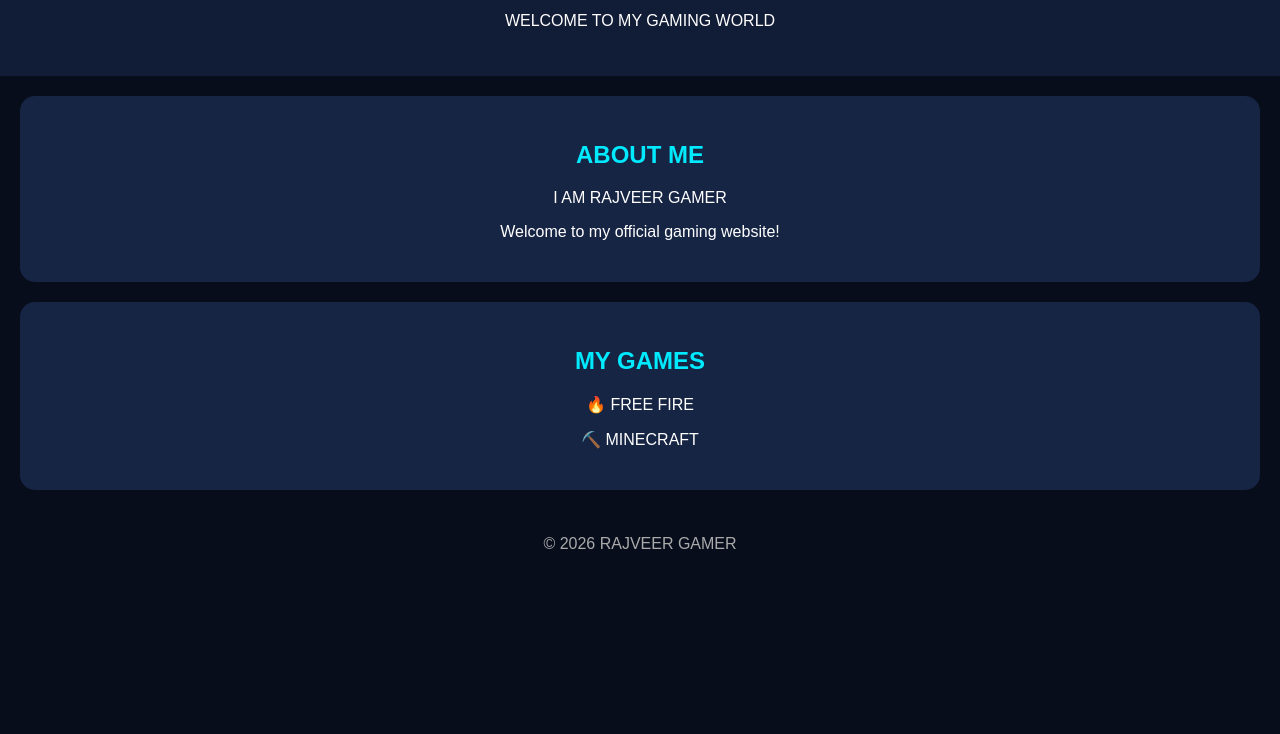
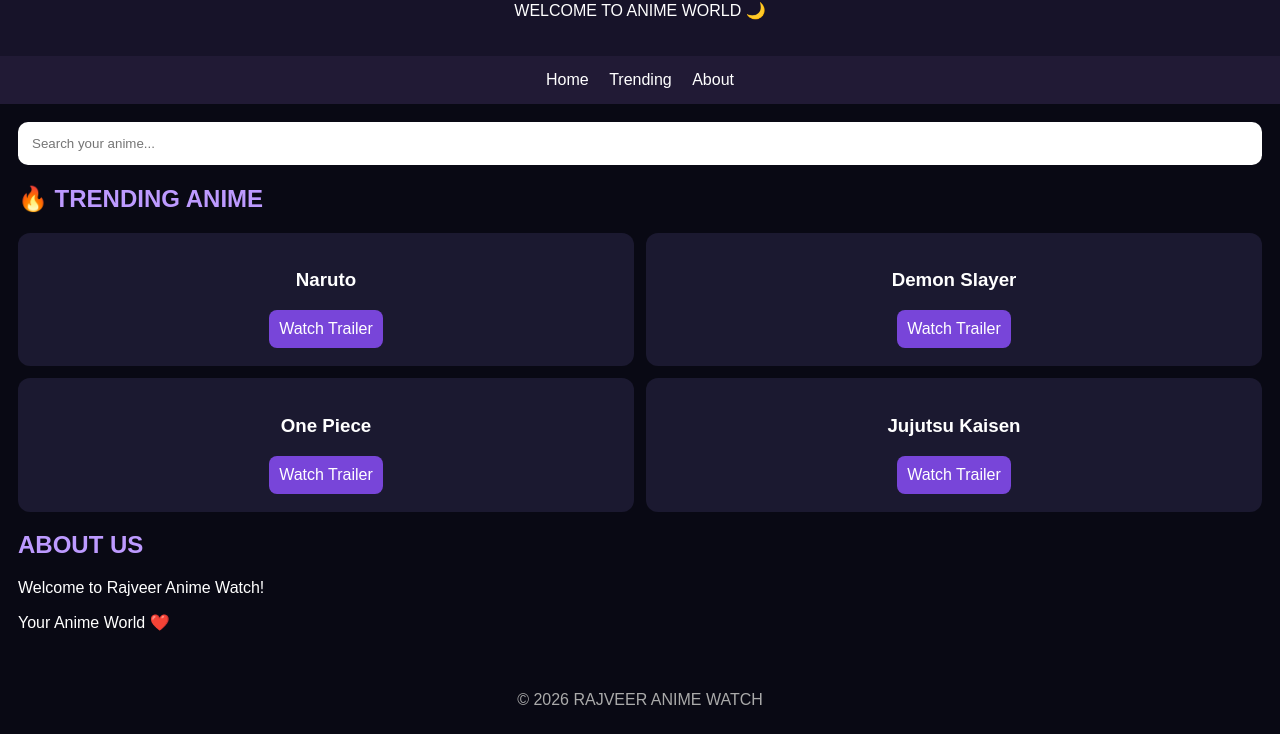
Before and after one commit to rajveersinghtakur1002-beep/rajveer-gamer, a plain HTML site: page index.html in a window 1280 px wide. Shown: the part 99-833 px from the top of the page. Before the commit the page ends 800 px from the top, so only its background shows below. Drawn offline with Linux system fonts and the light colour scheme.

Commit message:
Update index.html

```diff
--- a/index.html
+++ b/index.html
@@ -4,45 +4,126 @@
 <head>
 <meta charset="UTF-8">
 <meta name="viewport" content="width=device-width, initial-scale=1.0">
-<title>RAJVEER GAMER</title>
+<title>RAJVEER ANIME WATCH</title>
 <style>
+* { box-sizing: border-box; }
 body {
-  margin: 0;
-  font-family: Arial;
-  background: #080d1c;
-  color: white;
-  text-align: center;
+ margin: 0;
+ background: #090914;
+ color: white;
+ font-family: Arial;
 }
 header {
-  background: #111c36;
-  padding: 30px 10px;
+ background: #171329;
+ padding: 20px;
+ text-align: center;
 }
-h1 { color: #00eaff; }
+h1 { color: #a879ff; }
+nav {
+ background: #211a35;
+ padding: 15px;
+ text-align: center;
+}
+nav a {
+ color: white;
+ margin: 8px;
+ text-decoration: none;
+}
+main { padding: 18px; }
+input {
+ width: 100%;
+ padding: 14px;
+ border: none;
+ border-radius: 10px;
+}
+h2 { color: #bd9aff; }
+.animes {
+ display: grid;
+ grid-template-columns: repeat(2,1fr);
+ gap: 12px;
+}
 .card {
-  margin: 20px;
-  padding: 25px;
-  background: #172544;
-  border-radius: 15px;
+ background: #1b1930;
+ padding: 18px 8px;
+ border-radius: 12px;
+ text-align: center;
 }
-h2 { color: #00eaff; }
-footer { padding: 25px; color: #aaa; }
+.card a {
+ display: inline-block;
+ background: #7845d9;
+ color: white;
+ padding: 10px;
+ border-radius: 8px;
+ text-decoration: none;
+}
+footer {
+ text-align: center;
+ padding: 25px;
+ color: #aaa;
+}
 </style>
 </head>
 <body>
+
 <header>
-<h1>🎮 RAJVEER GAMER</h1>
-<p>WELCOME TO MY GAMING WORLD</p>
+<h1>RAJVEER ANIME WATCH</h1>
+<p>WELCOME TO ANIME WORLD 🌙</p>
 </header>
+
+<nav>
+<a href="#">Home</a>
+<a href="#trending">Trending</a>
+<a href="#about">About</a>
+</nav>
+
+<main>
+<input id="search" placeholder="Search your anime...">
+
+<h2 id="trending">🔥 TRENDING ANIME</h2>
+
+<div class="animes">
+
 <div class="card">
-<h2>ABOUT ME</h2>
-<p>I AM RAJVEER GAMER</p>
-<p>Welcome to my official gaming website!</p>
+<h3>Naruto</h3>
+<a href="https://www.youtube.com/results?search_query=Naruto+official+trailer">Watch Trailer</a>
 </div>
+
 <div class="card">
-<h2>MY GAMES</h2>
-<p>🔥 FREE FIRE</p>
-<p>⛏️ MINECRAFT</p>
+<h3>Demon Slayer</h3>
+<a href="https://www.youtube.com/results?search_query=Demon+Slayer+official+trailer">Watch Trailer</a>
 </div>
-<footer>© 2026 RAJVEER GAMER</footer>
+
+<div class="card">
+<h3>One Piece</h3>
+<a href="https://www.youtube.com/results?search_query=One+Piece+official+trailer">Watch Trailer</a>
+</div>
+
+<div class="card">
+<h3>Jujutsu Kaisen</h3>
+<a href="https://www.youtube.com/results?search_query=Jujutsu+Kaisen+official+trailer">Watch Trailer</a>
+</div>
+
+</div>
+
+<section id="about">
+<h2>ABOUT US</h2>
+<p>Welcome to Rajveer Anime Watch!</p>
+<p>Your Anime World ❤️</p>
+</section>
+</main>
+
+<footer>
+© 2026 RAJVEER ANIME WATCH
+</footer>
+
+<script>
+document.getElementById("search").addEventListener("input", function() {
+ document.querySelectorAll(".card").forEach(card => {
+  card.style.display = card.innerText.toLowerCase()
+  .includes(this.value.toLowerCase()) ? "" : "none";
+ });
+});
+</script>
+
 </body>
 </html>
```
